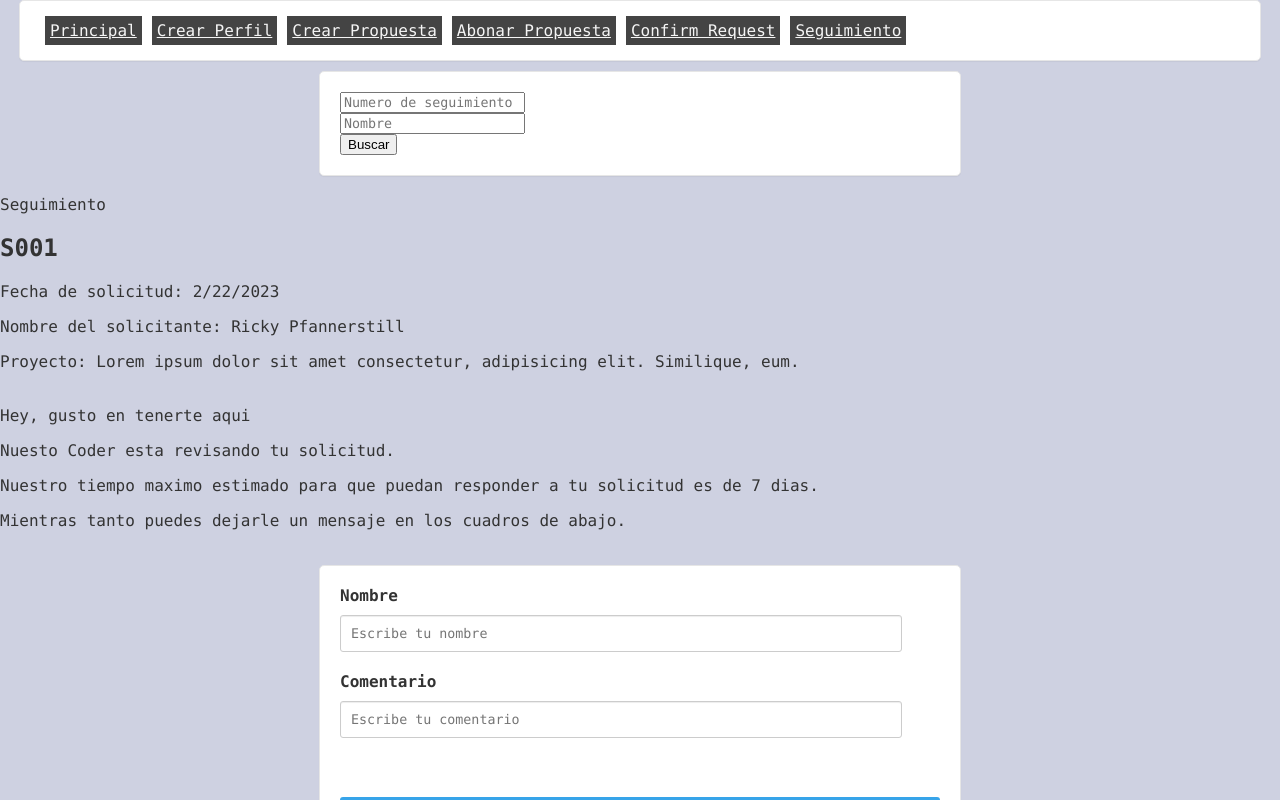
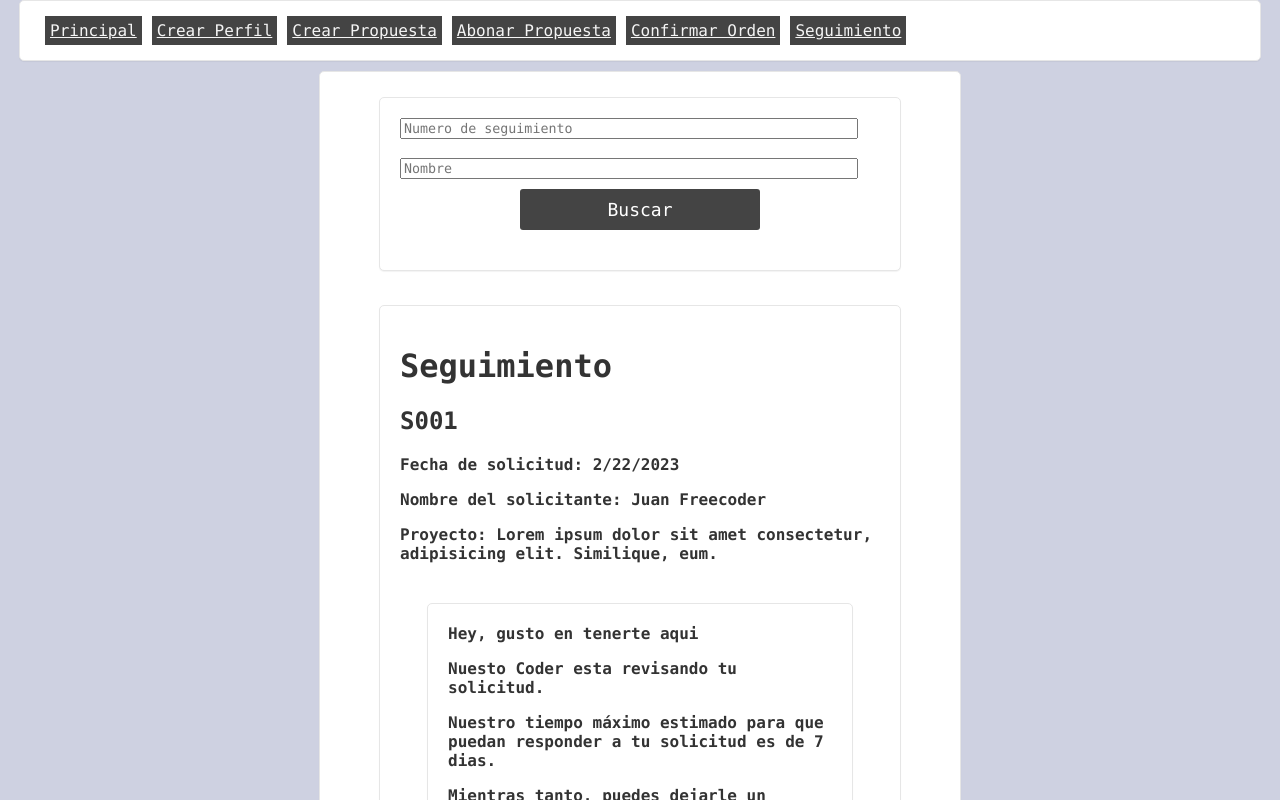
Before and after one commit to guslopezr/freecoders-glr, a React (Create React App) app: page /seguimiento in a window 1280 px wide. Shown: the top 800 px of the page. Built offline with nearby package versions, Linux system fonts and the light colour scheme.

Commit message:
cambios al front y secciones nuevas

```diff
--- a/src/App.css
+++ b/src/App.css
@@ -201,6 +201,7 @@ form button[type="submit"]:hover {
     font-size: 18px;
     cursor: pointer;
     transition: all 0.2s ease-in-out;
+    font-family: 'consolas';
 }
 
 .maincontainer button[type="submit"]:hover {
--- a/src/App.js
+++ b/src/App.js
@@ -5,22 +5,19 @@ import NavBar from "./components/NavBar";
 import CrearPerfil from "./views/CrearPerfil";
 import CrearPropuesta from "./views/CrearPropuesta";
 import AbonarPropuesta from "./views/AbonarPropuesta";
-import ConfirmRequest from "./views/ConfirmRequest";
+import ConfirmarOrden from "./views/ConfirmarOrden";
 import Seguimiento from "./views/Seguimiento";
-
-
 
 function App() {
   return (
-    <BrowserRouter >
+    <BrowserRouter>
       <NavBar />
       <Routes>
         <Route path="/crearperfil" element={<CrearPerfil />} />
         <Route path="/crearpropuesta" element={<CrearPropuesta />} />
         <Route path="/abonarpropuesta" element={<AbonarPropuesta />} />
-        <Route path="/confirmrequest" element={<ConfirmRequest />} />
+        <Route path="/confirmarorden" element={<ConfirmarOrden />} />
         <Route path="/seguimiento" element={<Seguimiento />} />
-
       </Routes>
     </BrowserRouter>
   );
--- a/src/components/NavBar.jsx
+++ b/src/components/NavBar.jsx
@@ -28,8 +28,8 @@ export default function NavBar() {
               <NavLink  id="main-nav" className={setActiveClass} to="/abonarpropuesta">
                   Abonar Propuesta
               </NavLink>
-              <NavLink  id="main-nav" className={setActiveClass} to="/confirmrequest">
-                  Confirm Request
+              <NavLink  id="main-nav" className={setActiveClass} to="/confirmarorden">
+                  Confirmar Orden
               </NavLink>
               <NavLink  id="main-nav" className={setActiveClass} to="/seguimiento">
                   Seguimiento
--- a/src/views/ConfirmRequest.jsx
+++ b/src/views/ConfirmarOrden.jsx
@@ -11,7 +11,7 @@ function ConfirmRequest() {
     <>
       <div className="maincontainer">
         <div className="maincontainer">
-          <h2>!Felicitaciones!</h2>
+          <h2>¡Felicitaciones!</h2>
           <h3>Hemos enviado tu solicitud al Freecoder</h3>
         </div>
         <div className="maincontainer">
--- a/src/views/viewsSeguimiento/TrackingDeploy.jsx
+++ b/src/views/viewsSeguimiento/TrackingDeploy.jsx
@@ -4,19 +4,23 @@ import {
   } from 'react-bootstrap'
 import CommentTable from './subViewsSeguimiento/Comentarios'
 
-  import { faker } from '@faker-js/faker';
+
+
   import AlertTxt from './subViewsSeguimiento/Alert';
 
 
   const date = new Date().toLocaleDateString()
-  const randomName = faker.name.fullName();
+
+  const randomName = 'Juan Freecoder';
 
   function TrackingDeploy() {
     return (
       <>
-        <Container>
+        <Container className='maincontainer'>
           <Card className='text-center'>
-            <Card.Header>Seguimiento</Card.Header>
+            <Card.Header>
+
+              <h1>Seguimiento</h1></Card.Header>
             <Card.Body>
               <Card.Title><h2>S001</h2></Card.Title>
               <Card.Text>
--- a/src/views/viewsSeguimiento/TrackingRequest.jsx
+++ b/src/views/viewsSeguimiento/TrackingRequest.jsx
@@ -24,20 +24,25 @@ function TrackingRequest() {
 
   return (
     <>
+
+<div className='maincontainer'>
+
       <Container className='text-center'>
-        <Form>
-          <Row>
+      <Form className='maincontainer'>
+  <Row className="align-content-center">
   <Col>
-              <Form.Control placeholder="Numero de seguimiento" />
+  <Form.Control placeholder="Numero de seguimiento" style={{ width: '450px' }} />
 </Col>
+<br />
 <Col>
-              <Form.Control placeholder="Nombre" />
+  <Form.Control placeholder="Nombre" style={{ width: '450px' }} />
 </Col>
-              <Button className='col-md-2 mx-auto-2' variant="outline-dark" onClick={() => carga()}>
+    <Button id='button-crearperfil' className='col-md-2 mx-auto-2 consolas-font ' variant="outline-dark" onClick={() => carga()}>
       Buscar
     </Button >
   </Row>
 </Form>
+
       </Container>
       <Container>
         <br />
@@ -46,6 +51,8 @@ function TrackingRequest() {
           <TrackingDeploy />
         }
       </Container>
+
+      </div>
     </>
   );
 }
--- a/src/views/viewsSeguimiento/subViewsSeguimiento/Alert.jsx
+++ b/src/views/viewsSeguimiento/subViewsSeguimiento/Alert.jsx
@@ -2,16 +2,16 @@ import Alert from 'react-bootstrap/Alert';
 
 function AlertTxt() {
   return (
-    <Alert variant="dark">
+    <Alert variant="dark" className='maincontainer' >
       <Alert.Heading>Hey, gusto en tenerte aqui</Alert.Heading>
       <p>
         Nuesto Coder esta revisando tu solicitud.
       </p>
       <p>
-        Nuestro tiempo maximo estimado para que puedan responder a tu solicitud es de 7 dias.
+        Nuestro tiempo máximo estimado para que puedan responder a tu solicitud es de 7 dias.
       </p>
       <p>
-        Mientras tanto puedes dejarle un mensaje en los cuadros de abajo.
+        Mientras tanto, puedes dejarle un mensaje en los cuadros de abajo.
       </p>
     </Alert>
   );
--- a/src/views/viewsSeguimiento/subViewsSeguimiento/Comentarios.jsx
+++ b/src/views/viewsSeguimiento/subViewsSeguimiento/Comentarios.jsx
@@ -18,10 +18,10 @@ function CommentTable() {
   }
 
   return (
-    <div>
+    <div >
       {comments.map((comment) => (
         <Card style={{ width: '30rem' }} className='text-center mb-3 col-md-5 mx-auto'>
-          <Container className=''>
+          <Container className='maincontainer'>
             <Card.Body key={comment.id}>
               <Card.Title>{comment.name}</Card.Title>
               <Card.Subtitle className="mb-2 text-muted">{comment.date}</Card.Subtitle>
@@ -42,7 +42,7 @@ function CommentTable() {
           <Form.Control type="text" placeholder="Escribe tu comentario" />
         </Form.Group>
         <br />
-        <Button className='col-md-3' variant="outline-dark" type="submit">Enviar</Button>
+        <Button    className='col-md-3 maincontainer-button  ' variant="outline-dark" type="submit">Enviar Comentario</Button>
       </Form>
     </div>
   );
--- a/src/views/viewsSeguimiento/subViewsSeguimiento/Loading.jsx
+++ b/src/views/viewsSeguimiento/subViewsSeguimiento/Loading.jsx
@@ -5,7 +5,7 @@ function Loading() {
 
   return (
     <>
-    <Button variant="outline-dark" disabled>
+    <Button id='button-crearperfil' className="consolas-font" variant="outline-dark" disabled>
       <Spinner
         as="span"
         animation="grow"
```
Also changed, not shown: package.json (+21 -23 lines), 1 other file (tests, documents, lock files or other folders). Lines whose indentation alone changed are shown as unchanged.
